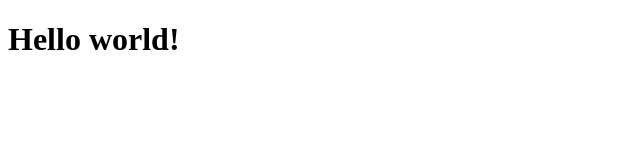
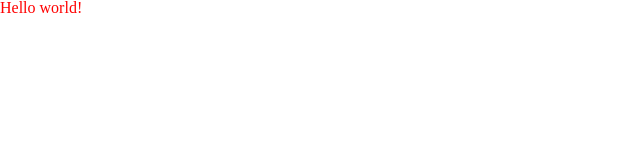
Before and after one commit to stuejho/c3-tabling-presentation, a website: page html/index.html in a window 1280 px wide. Shown: the whole page, without its empty margins (0-640 px from the left). Drawn offline with Linux system fonts and the light colour scheme; files that its build step writes are made by us from their sources.

Commit message:
Create main.css

```diff
--- a/app.js
+++ b/app.js
@@ -4,6 +4,10 @@ const express = require('express');
 
 const app = express();
 
+/* Static files */
+app.use(express.static('public'))
+
+/* Routes */
 app.get('/', (request, response) => {
   response.sendFile('html/index.html', { root: __dirname });
 });
--- a/html/index.html
+++ b/html/index.html
@@ -8,7 +8,7 @@
         <!-- <link rel="shortcut icon" href="favicon.ico" > -->
 
         <!-- Main stylesheet -->
-        <!-- <link rel="stylesheet" href="main.css" > -->
+        <link rel="stylesheet" href="css/main.css">
 
         <!-- Meta viewport tag to enable correct viewport on mobile devices -->
         <meta name="viewport" content="width=device-width,initial-scale=1">
--- a/public/css/main.css
+++ b/public/css/main.css
@@ -48,3 +48,7 @@ table {
 	border-collapse: collapse;
 	border-spacing: 0;
 } /* Reset CSS */
+
+h1 {
+    color: red;
+}
```
